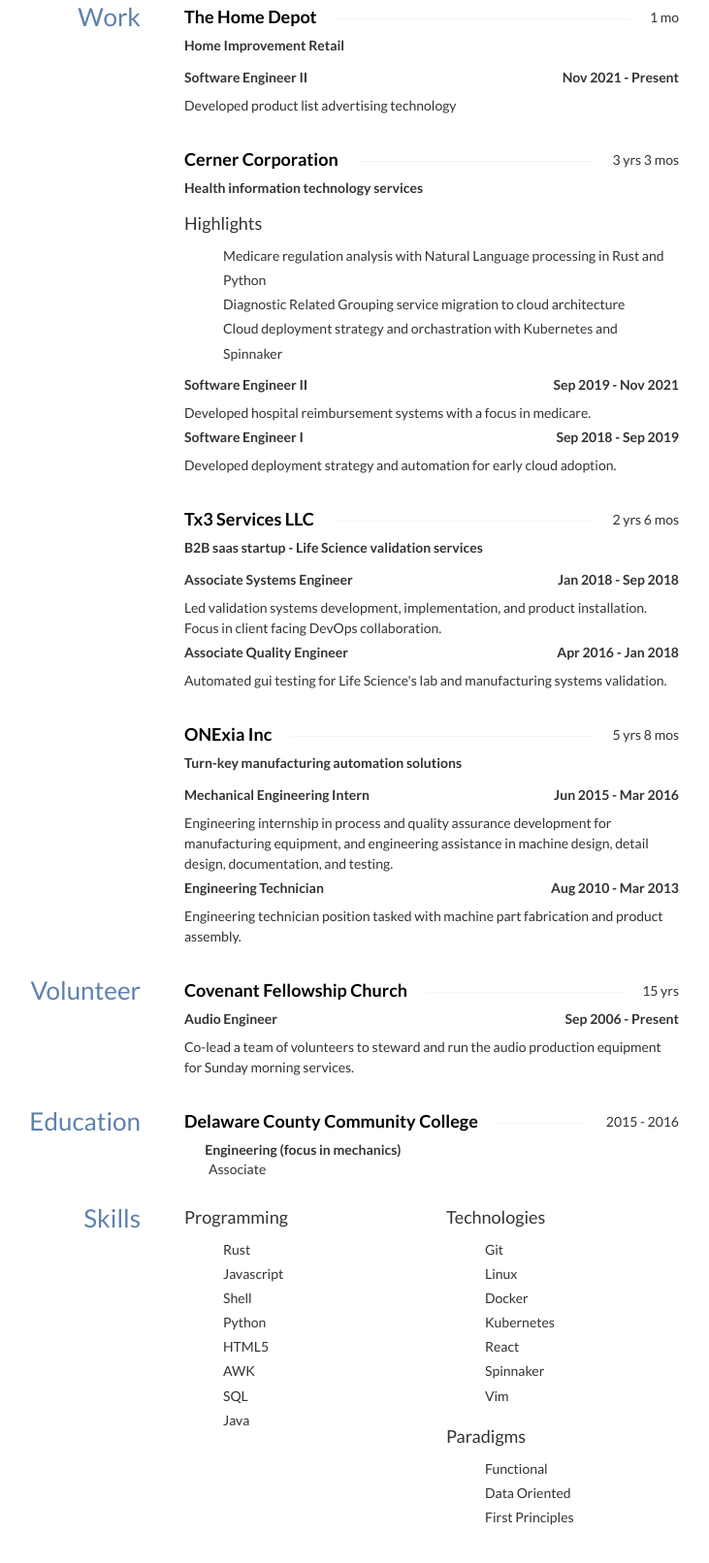
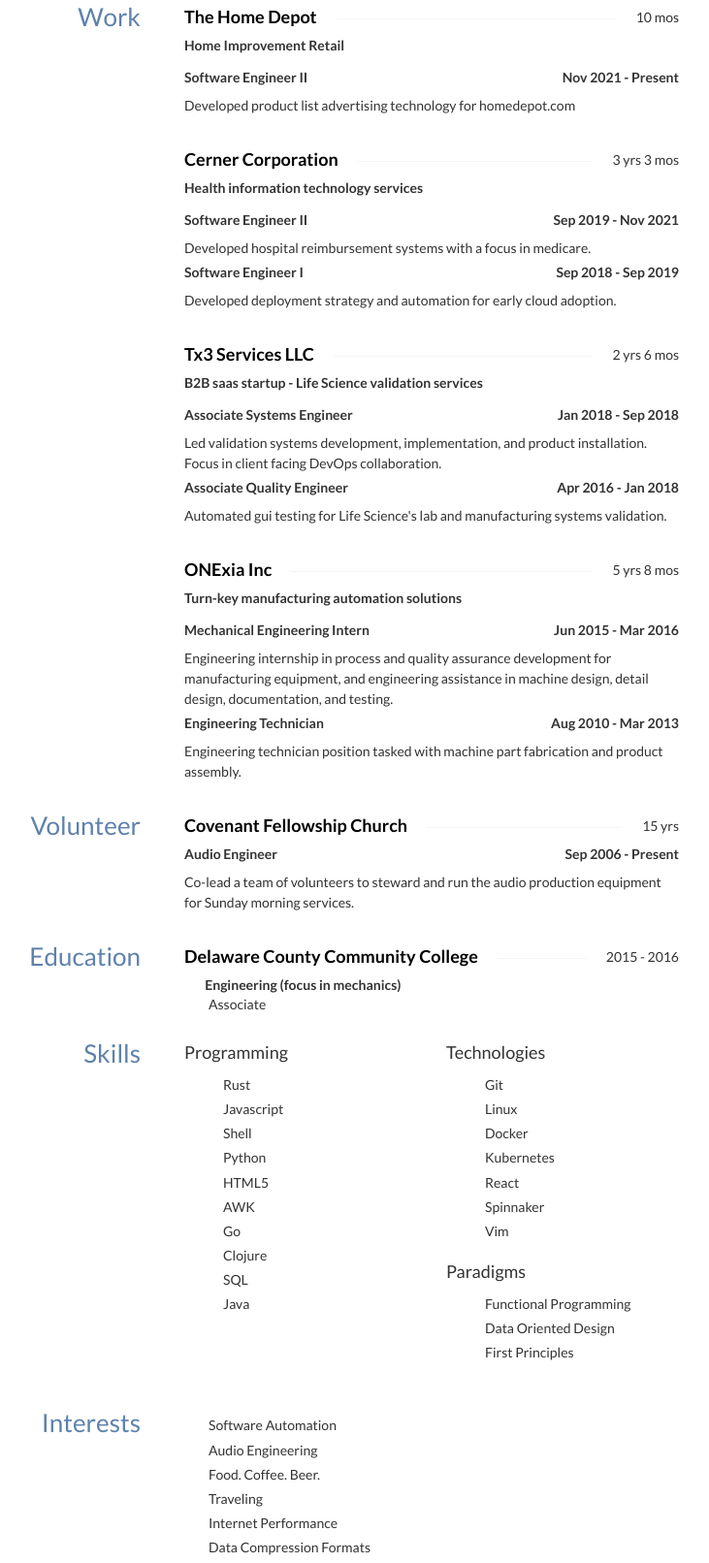
Before and after one commit to dmmuir/resume, a plain HTML site: page index.html in a window 1280 px wide. Shown: the part 521-2133 px from the top of the page at 97% size, without its empty margins (285-1016 px from the left). Drawn offline with nearby package versions, Linux system fonts and the light colour scheme; some icons are missing.

Commit message:
Update resume

```diff
--- a/index.html
+++ b/index.html
@@ -360,7 +360,7 @@
 			<div class="col-sm-12">
 				<h4 class="strike-through">
 					<span>The Home Depot</span>
-					<span class="date pull-right">1 mo</span>
+					<span class="date pull-right">10 mos</span>
 				</h4>
 				<div class="industry">
 					<span>Home Improvement Retail</span>
@@ -374,7 +374,7 @@
 					</span>
 				</div>
 				<div class="summary">
-					<p>Developed product list advertising technology</p>
+					<p>Developed product list advertising technology for homedepot.com</p>
 				</div>
 			</div>
 			<div class="col-sm-12">
@@ -385,12 +385,6 @@
 				<div class="industry">
 					<span>Health information technology services</span>
 				</div>
-				<h4>Highlights</h4>
-				<ul class="highlights">
-					<li class="bullet">Medicare regulation analysis with Natural Language processing in Rust and Python</li>
-					<li class="bullet">Diagnostic Related Grouping service migration to cloud architecture</li>
-					<li class="bullet">Cloud deployment strategy and orchastration with Kubernetes and Spinnaker</li>
-				</ul>
 				<div class="position">
 					<span>
 						Software Engineer II
@@ -552,6 +546,8 @@
 					<li>Python</li>
 					<li>HTML5</li>
 					<li>AWK</li>
+					<li>Go</li>
+					<li>Clojure</li>
 					<li>SQL</li>
 					<li>Java</li>
 				</ul>
@@ -575,8 +571,8 @@
 					<h4>Paradigms</h4>
 				</div>
 				<ul class="keywords">
-					<li>Functional</li>
-					<li>Data Oriented</li>
+					<li>Functional Programming</li>
+					<li>Data Oriented Design</li>
 					<li>First Principles</li>
 				</ul>
 			</div>
```
